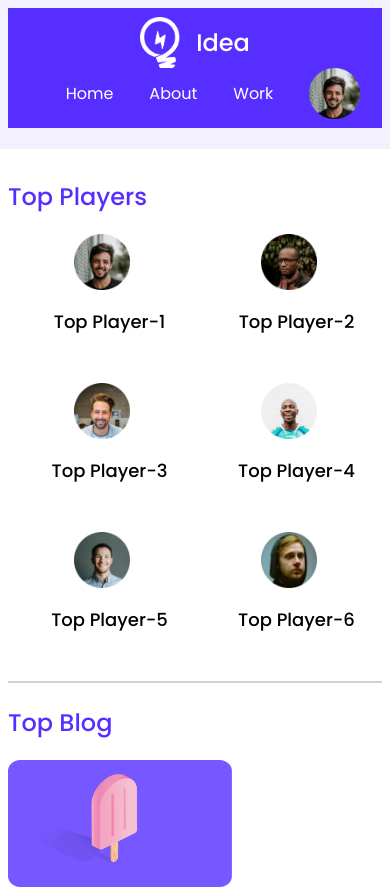
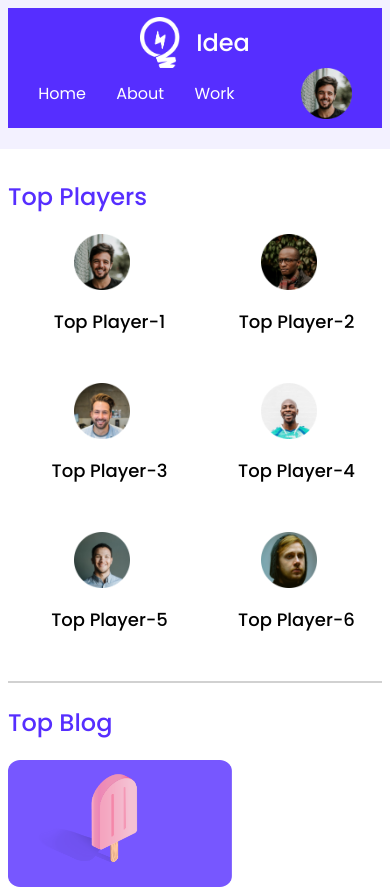
Before and after one commit to sabbir10s/leader-board-css3, a plain HTML site: page index.html in a window 390 px wide. Shown: the top 890 px of the page. Drawn offline with Linux system fonts and the light colour scheme.

Commit message:
nav updated

```diff
--- a/styles/style.css
+++ b/styles/style.css
@@ -227,7 +227,16 @@ hr {
         align-items: center;
     }
 
-    .nav-container,
+    .nav-content {
+        align-items: center;
+        justify-content: space-evenly;
+    }
+
+    .nav-content a {
+        margin-left: 0;
+    }
+
+    .nav-content,
     .container,
     .blog,
     .course {
```
